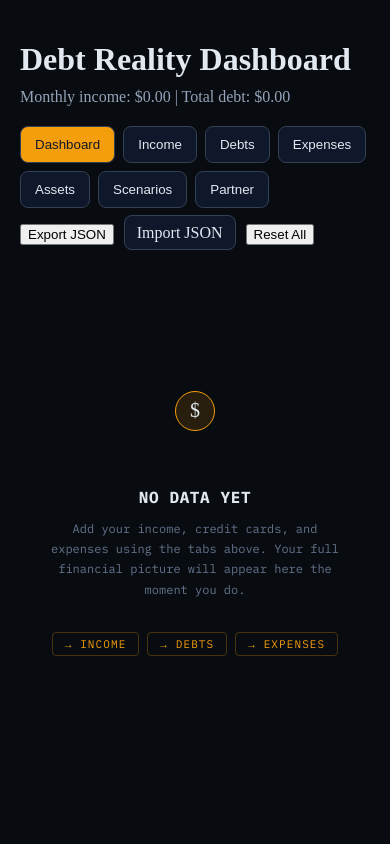
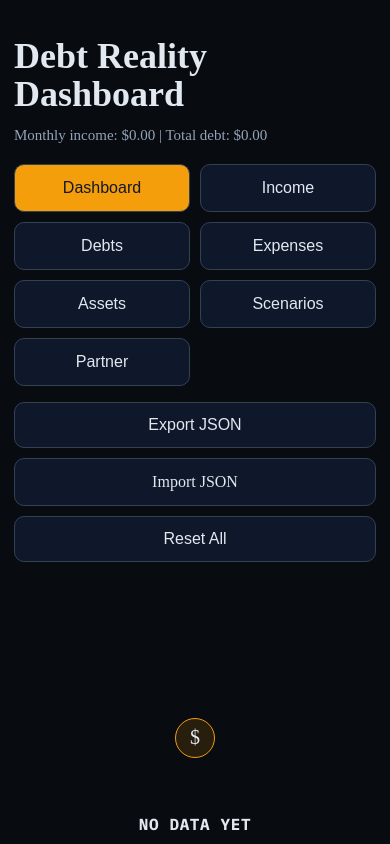
Before and after one commit to JellyKid-PEW/DebtRealityDashboard, a React (Vite) app: page / in a window 390 px wide. Shown: the top 844 px of the page. Built offline with nearby package versions, Linux system fonts and the light colour scheme.

Commit message:
Update App.jsx
Mobile friendly update

```diff
--- a/src/App.jsx
+++ b/src/App.jsx
@@ -189,10 +189,20 @@ const tabs = [
 export default function App() {
   const [state, setState] = useState(loadState);
   const [tab, setTab] = useState("Dashboard");
+  const [isMobile, setIsMobile] = useState(window.innerWidth <= 768);
 
   useEffect(() => {
     localStorage.setItem(STORAGE_KEY, JSON.stringify(state));
   }, [state]);
+
+  useEffect(() => {
+    function handleResize() {
+      setIsMobile(window.innerWidth <= 768);
+    }
+
+    window.addEventListener("resize", handleResize);
+    return () => window.removeEventListener("resize", handleResize);
+  }, []);
 
   const calc = useMemo(() => calcAll(state), [state]);
 
@@ -233,25 +243,56 @@ export default function App() {
 
   return (
     <div style={{ minHeight: "100vh", background: "#080b10", color: "#e2e8f0" }}>
-            <div style={{ maxWidth: 1200, margin: "0 auto", padding: 20 }}>
-                <h1 style={{ marginBottom: 10 }}>Debt Reality Dashboard</h1>
+      <div
+        style={{
+          maxWidth: 1200,
+          margin: "0 auto",
+          padding: isMobile ? 14 : 20
+        }}
+      >
+        <h1
+          style={{
+            marginBottom: 10,
+            fontSize: isMobile ? 36 : 48,
+            lineHeight: 1.05
+          }}
+        >
+          Debt Reality Dashboard
+        </h1>
 
-                <div style={{ marginBottom: 20, color: "#94a3b8" }}>
+        <div
+          style={{
+            marginBottom: 18,
+            color: "#94a3b8",
+            fontSize: isMobile ? 15 : 18,
+            lineHeight: 1.5
+          }}
+        >
           Monthly income: ${calc.monthlyIncome.toFixed(2)} | Total debt: ${calc.totalDebt.toFixed(2)}
         </div>
 
-                <div style={{ display: "flex", flexWrap: "wrap", gap: 8, marginBottom: 16 }}>
+        <div
+          style={{
+            display: "grid",
+            gridTemplateColumns: isMobile ? "1fr 1fr" : "repeat(7, auto)",
+            gap: 10,
+            marginBottom: 16
+          }}
+        >
           {tabs.map((t) => (
             <button
               key={t}
               onClick={() => setTab(t)}
               style={{
-                                padding: "10px 14px",
-                                borderRadius: 8,
+                padding: isMobile ? "12px 10px" : "10px 14px",
+                minHeight: 48,
+                borderRadius: 10,
                 border: "1px solid #334155",
                 background: tab === t ? "#f59e0b" : "#0f172a",
                 color: tab === t ? "#111827" : "#e2e8f0",
-                                cursor: "pointer"
+                cursor: "pointer",
+                fontSize: isMobile ? 16 : 15,
+                fontWeight: 500
               }}
             >
               {t}
@@ -259,21 +300,64 @@ export default function App() {
           ))}
         </div>
 
-                <div style={{ display: "flex", gap: 10, marginBottom: 20, flexWrap: "wrap" }}>
-                    <button onClick={() => exportJSON(state)}>Export JSON</button>
-                    <label style={{ display: "inline-block" }}>
+        <div
+          style={{
+            display: "grid",
+            gridTemplateColumns: isMobile ? "1fr" : "repeat(3, auto)",
+            gap: 10,
+            marginBottom: 20
+          }}
+        >
+          <button
+            onClick={() => exportJSON(state)}
+            style={{
+              minHeight: 46,
+              borderRadius: 10,
+              border: "1px solid #334155",
+              background: "#0f172a",
+              color: "#e2e8f0",
+              fontSize: 16,
+              cursor: "pointer"
+            }}
+          >
+            Export JSON
+          </button>
+
+          <label style={{ display: "block" }}>
             <input type="file" accept=".json" onChange={handleImport} style={{ display: "none" }} />
-                        <span style={{
-                            padding: "8px 12px",
+            <span
+              style={{
+                display: "flex",
+                alignItems: "center",
+                justifyContent: "center",
+                minHeight: 46,
+                padding: "0 12px",
                 border: "1px solid #334155",
-                            borderRadius: 8,
+                borderRadius: 10,
                 cursor: "pointer",
-                            background: "#0f172a"
-                        }}>
+                background: "#0f172a",
+                color: "#e2e8f0",
+                fontSize: 16
+              }}
+            >
               Import JSON
             </span>
           </label>
-                    <button onClick={resetAll}>Reset All</button>
+
+          <button
+            onClick={resetAll}
+            style={{
+              minHeight: 46,
+              borderRadius: 10,
+              border: "1px solid #334155",
+              background: "#0f172a",
+              color: "#e2e8f0",
+              fontSize: 16,
+              cursor: "pointer"
+            }}
+          >
+            Reset All
+          </button>
         </div>
 
         {renderTab()}
```
Lines whose indentation alone changed are shown as unchanged.
